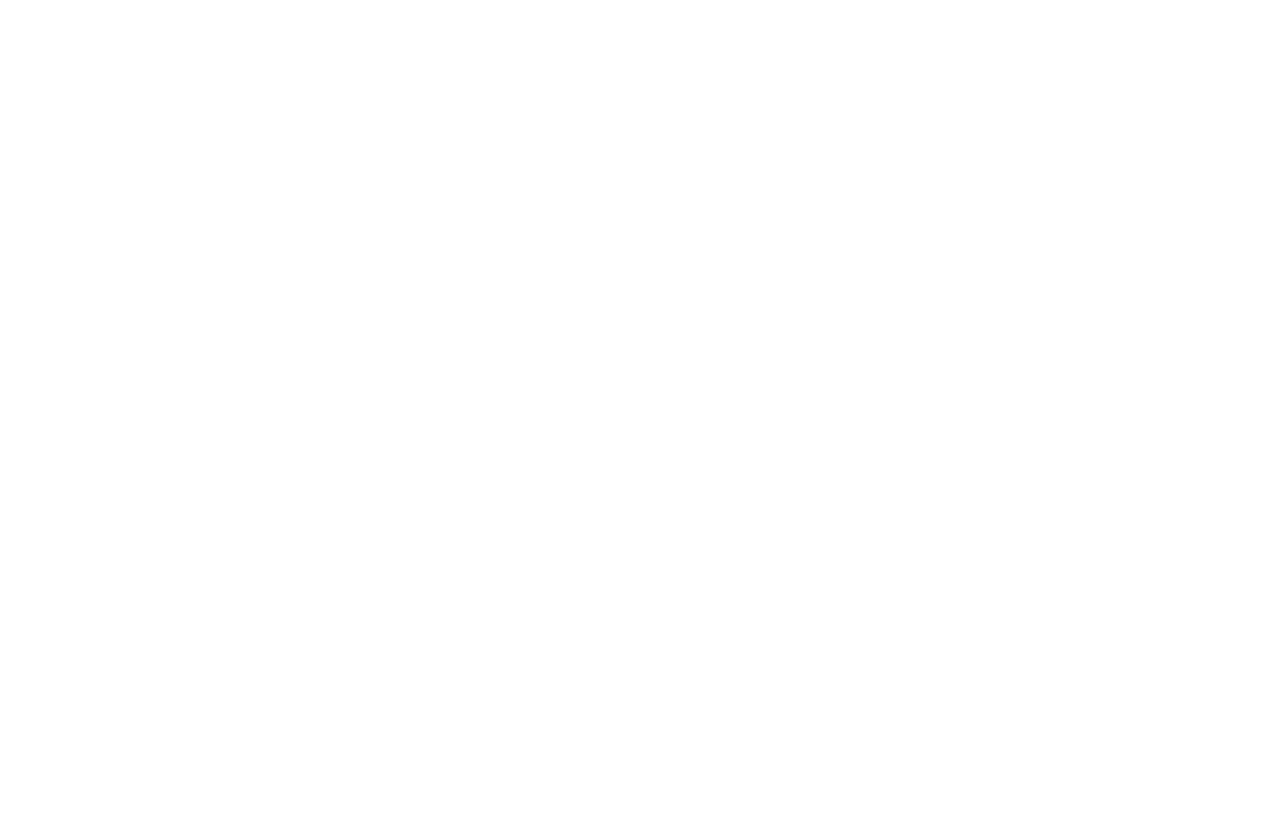
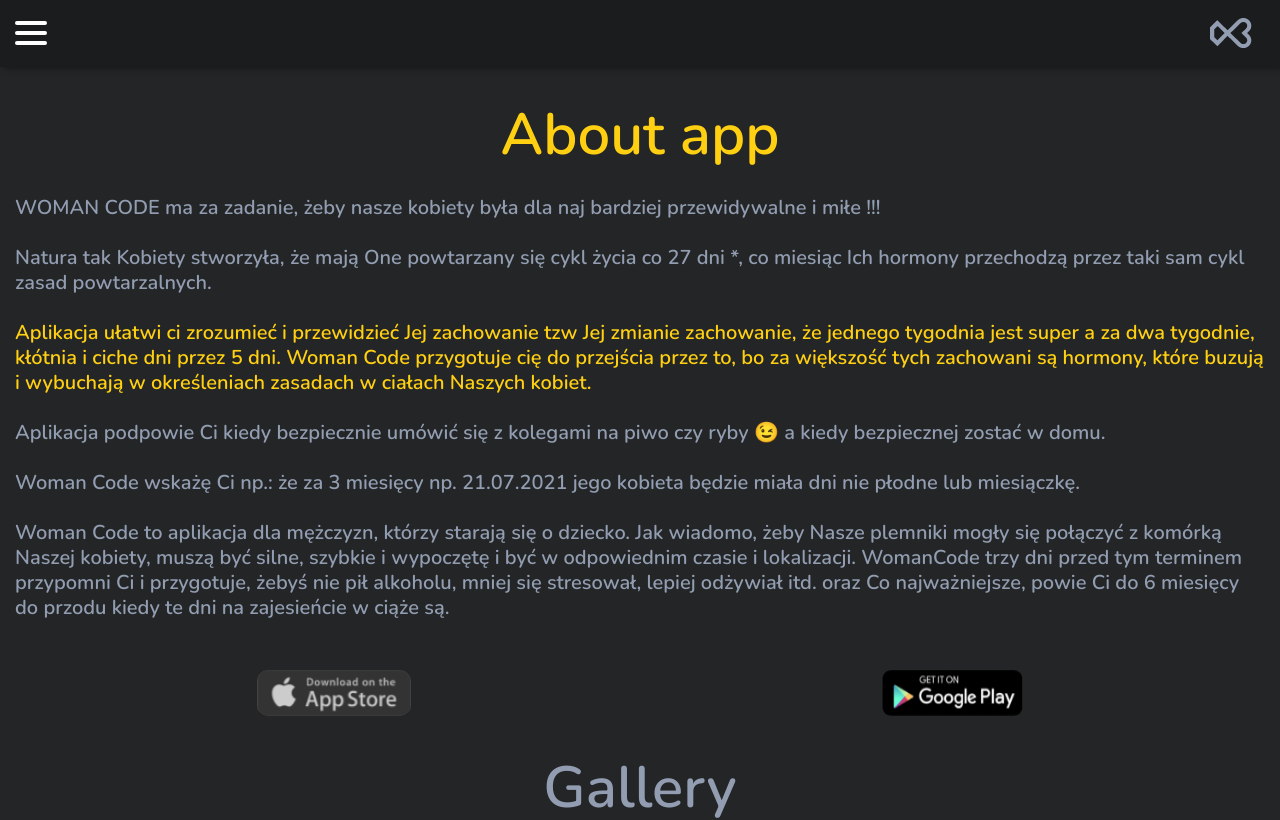
Before and after one commit to patryklanger/woman-code, an Angular app: page /about-app in a window 1280 px wide. Before the commit this address led to /. Shown: the top 820 px of the page. Built offline with nearby package versions, Linux system fonts and the light colour scheme.

Commit message:
aboot app added footer added

```diff
--- a/src/app/app-routing.module.ts
+++ b/src/app/app-routing.module.ts
@@ -2,10 +2,12 @@
 import { RouterModule, Routes } from '@angular/router';
 import { MainComponent } from './pages/main/main.component';
 import { PresentationPageComponent } from './pages/presentation-page/presentation-page.component';
+import { AboutAppComponent } from './pages/about-app/about-app.component';
 
 const routes: Routes = [
   { path: '', component: MainComponent, pathMatch: 'full' },
   { path: 'our-app', component: PresentationPageComponent },
+  { path: 'about-app', component: AboutAppComponent },
 ];
 
 @NgModule({
--- a/src/app/app.module.ts
+++ b/src/app/app.module.ts
@@ -24,6 +24,7 @@
 import { GalleryComponent } from './elements/gallery/gallery.component';
 import { VideoComponent } from './elements/video/video.component';
 import { FooterComponent } from './elements/footer/footer.component';
+import { AboutAppComponent } from './pages/about-app/about-app.component';
 
 @NgModule({
   declarations: [
@@ -48,6 +49,7 @@
     GalleryComponent,
     VideoComponent,
     FooterComponent,
+    AboutAppComponent,
   ],
   imports: [BrowserModule, AppRoutingModule, BrowserAnimationsModule],
   providers: [],
--- a/src/app/elements/footer/footer.component.html
+++ b/src/app/elements/footer/footer.component.html
@@ -1,6 +1,6 @@
 <div class="footer">
   <img src="assets/footerLogo.png" alt="" class="logo" />
-  <p>All rights reserved<br />Copyright Woman Code 2021</p>
+  <p>All rights reserved<br />Copyright Woman Code &#169; 2021</p>
   <div class="links">
     <a href="">Policy Privacy</a>
     <a href="">Impressium</a>
--- a/src/app/elements/footer/footer.component.scss
+++ b/src/app/elements/footer/footer.component.scss
@@ -34,4 +34,5 @@
 }
 .socials {
   margin-top: 36px;
+  margin-bottom: 145px;
 }
--- /dev/null
+++ b/src/app/pages/about-app/about-app.component.html
@@ -0,0 +1,38 @@
+<app-sticky-header></app-sticky-header>
+<div class="content">
+  <h1 style="color: #ffd012">About app</h1>
+  <p style="margin-bottom: 50px">
+    WOMAN CODE ma za zadanie, żeby nasze kobiety była dla naj bardziej
+    przewidywalne i miłe !!!
+    <br /><br />
+    Natura tak Kobiety stworzyła, że mają One powtarzany się cykl życia co 27
+    dni *, co miesiąc Ich hormony przechodzą przez taki sam cykl zasad
+    powtarzalnych.
+    <br /><br />
+    <span style="color: #ffd012">
+      Aplikacja ułatwi ci zrozumieć i przewidzieć Jej zachowanie tzw Jej zmianie
+      zachowanie, że jednego tygodnia jest super a za dwa tygodnie, kłótnia i
+      ciche dni przez 5 dni. Woman Code przygotuje cię do przejścia przez to, bo
+      za większość tych zachowani są hormony, które buzują i wybuchają w
+      określeniach zasadach w ciałach Naszych kobiet.</span
+    >
+    <br /><br />
+    Aplikacja podpowie Ci kiedy bezpiecznie umówić się z kolegami na piwo czy
+    ryby 😉 a kiedy bezpiecznej zostać w domu.
+    <br /><br />
+    Woman Code wskażę Ci np.: że za 3 miesięcy np. 21.07.2021 jego kobieta
+    będzie miała dni nie płodne lub miesiączkę.
+    <br /><br />
+    Woman Code to aplikacja dla mężczyzn, którzy starają się o dziecko. Jak
+    wiadomo, żeby Nasze plemniki mogły się połączyć z komórką Naszej kobiety,
+    muszą być silne, szybkie i wypoczętę i być w odpowiednim czasie i
+    lokalizacji. WomanCode trzy dni przed tym terminem przypomni Ci i
+    przygotuje, żebyś nie pił alkoholu, mniej się stresował, lepiej odżywiał
+    itd. oraz Co najważniejsze, powie Ci do 6 miesięcy do przodu kiedy te dni na
+    zajesieńcie w ciąże są.
+  </p>
+  <app-stores style="margin-bottom: 50px"></app-stores>
+  <h1 style="margin-bottom: 46px">Gallery</h1>
+  <app-gallery></app-gallery>
+  <app-footer></app-footer>
+</div>
--- /dev/null
+++ b/src/app/pages/about-app/about-app.component.scss
@@ -0,0 +1,12 @@
+.content {
+  background: linear-gradient(180deg, #232526, #232526, #141e30);
+  min-height: 100vh;
+  padding-top: 105px;
+  width: 100vw;
+  padding-left: 15px;
+  padding-right: 15px;
+  overflow-x: hidden;
+}
+h1 {
+  margin-bottom: 30px;
+}
--- /dev/null
+++ b/src/app/pages/about-app/about-app.component.ts
@@ -0,0 +1,15 @@
+import { Component, OnInit } from '@angular/core';
+
+@Component({
+  selector: 'app-about-app',
+  templateUrl: './about-app.component.html',
+  styleUrls: ['./about-app.component.scss']
+})
+export class AboutAppComponent implements OnInit {
+
+  constructor() { }
+
+  ngOnInit(): void {
+  }
+
+}
--- a/src/app/pages/presentation-page/presentation-page.component.html
+++ b/src/app/pages/presentation-page/presentation-page.component.html
@@ -23,19 +23,23 @@
   <app-right-swipe [modes]="calendar" [type]="SliderType.calendar">
   </app-right-swipe>
 
-  <app-par-title-left
+  <!-- <app-par-title-left
     [modes]="follicleIcon"
     [type]="SliderType.follicleIcon"
-  ></app-par-title-left>
+  ></app-par-title-left> -->
+  <app-right-swipe
+    [modes]="follicleIcon"
+    [type]="SliderType.follicleIcon"
+  ></app-right-swipe>
 
   <!-- <app-par-title
     [modes]="aboutApp"
     [type]="SliderType.aboutApp"
   ></app-par-title> -->
-  <app-right-swipe
+  <app-par-title
     [modes]="aboutApp"
     [type]="SliderType.aboutApp"
-  ></app-right-swipe>
+  ></app-par-title>
   <div class="howItWorkParagraph">
     <h1>How<br />it Works</h1>
     <!-- <p>
--- a/src/app/pages/presentation-page/presentation-page.component.ts
+++ b/src/app/pages/presentation-page/presentation-page.component.ts
@@ -94,7 +94,7 @@
       title: 'Follicle icon',
       content:
         'Mniej więcej w połowie cyklu miesiaczkowego, pod wypływem hormonu luteinizującego, następnie pod wpływem hormonów uwolni komórkę jajową, która przez 12 godzin będzie gotowa do zapłodnienia. Tu znowu natura jest górą i my faceci musimy się do tego dostosować ;) 13 dzień jest dniem, kiedy pęcherzyk średnio pęka ;)',
-      img: '',
+      img: 'assets/presentation/modes/11.png',
     },
   ];
   aboutApp = [
@@ -102,7 +102,6 @@
       title: 'About App',
       content:
         'WOMAN CODE ma za zadanie, zeby naze kobiety byla dla nas bardziej przewidywalne i mile!!! Aplikacja dla mezczyzn, ktorzy staraja sie o dziecko. Jak wiadomo, zeby nasze plemniki mogly sie polaczyc z komorka naszej kobiety musza byc silne i wypoczte i byc w odpowiednim czasie i lokalizacji',
-      img: 'assets/presentation/modes/11.png',
       color: '#FFD012',
     },
   ];
--- a/src/app/ui/par-title/par-title.component.html
+++ b/src/app/ui/par-title/par-title.component.html
@@ -36,7 +36,7 @@
       <p *ngIf="currentSlide == i" [@leftSwipe]>
         {{ mode.content }}
       </p>
-      <app-yellow-btn *ngIf="type == SliderType.aboutApp"
+      <app-yellow-btn (click)="toAboutApp()" *ngIf="type == SliderType.aboutApp"
         >Show me more</app-yellow-btn
       >
     </div>
--- a/src/app/ui/par-title/par-title.component.ts
+++ b/src/app/ui/par-title/par-title.component.ts
@@ -8,6 +8,7 @@
   transition,
   query,
 } from '@angular/animations';
+import { Router } from '@angular/router';
 
 @Component({
   selector: 'app-par-title',
@@ -50,7 +51,7 @@
   @Input() type: SliderType = 1;
   @Input() last = false;
   @Output() nextClicked = new EventEmitter();
-  constructor() {
+  constructor(private router: Router) {
     this.modes.forEach((e) => {
       if (e.color == undefined) e.color = '#B7BDC8';
       if (e.textAlign == undefined) e.textAlign = 'right';
@@ -60,5 +61,8 @@
   onNextClicked() {
     this.nextClicked.emit();
   }
+  toAboutApp() {
+    this.router.navigateByUrl('about-app');
+  }
   ngOnInit(): void {}
 }
--- a/src/app/ui/right-swipe/right-swipe.component.html
+++ b/src/app/ui/right-swipe/right-swipe.component.html
@@ -7,7 +7,7 @@
   [type]="type"
 ></app-par-title>
 <app-par-title-left
-  *ngIf="type == 2"
+  *ngIf="type == 2 || type == 4"
   [modes]="modes"
   (nextClicked)="nextMode()"
   [currentSlide]="currentSlide"
```
Also changed, not shown: 1 other file (tests, documents, lock files or other folders).
